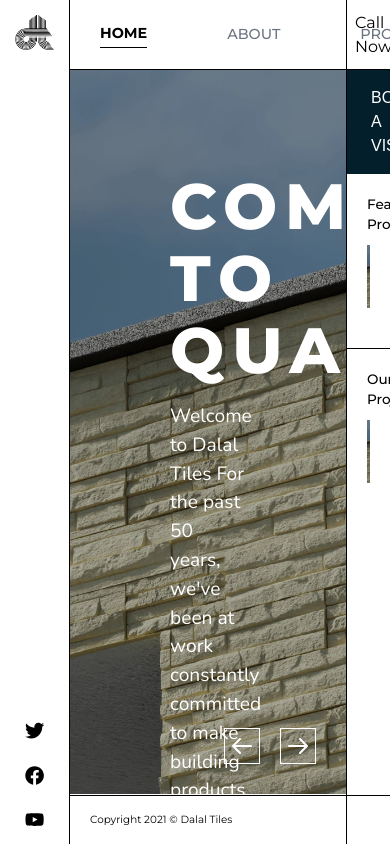
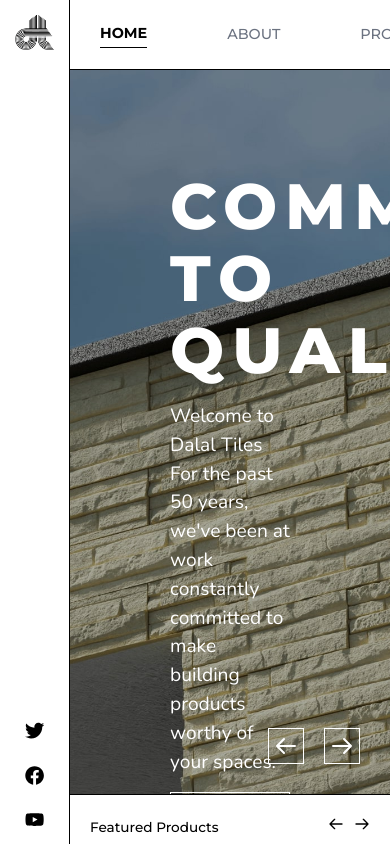
Before and after one commit to Souro-23/Dalal-tiles, a Next.js app: page / in a window 390 px wide. Shown: the top 846 px of the page. Built offline with nearby package versions, Linux system fonts and the light colour scheme.

Commit message:
Basic tablet layout

```diff
--- a/styles/components/_aboutBanner.scss
+++ b/styles/components/_aboutBanner.scss
@@ -1,6 +1,5 @@
 .about-banner {
-  max-height: 500px;
-  height: 100%;
+  height: 500px;
   padding: 50px;
 
   display: flex;
--- a/styles/components/_index.scss
+++ b/styles/components/_index.scss
@@ -1,4 +1,3 @@
-@forward "layout";
 @forward "sideNav";
 @forward "navbar";
 @forward "callNow";
@@ -19,3 +18,5 @@
 @forward "productsSlider";
 @forward "productDetailsPage";
 @forward "swatchSlider";
+
+@forward "layout";
--- a/styles/components/_layout.scss
+++ b/styles/components/_layout.scss
@@ -43,3 +43,30 @@
     background: transparent;
   }
 }
+
+@media only screen and (max-width: 1200px) {
+  .layout-container {
+    height: auto;
+    grid-template-columns: 70px calc(100% - 70px);
+    grid-template-rows: 70px auto auto 48px;
+    grid-template-areas:
+      "side-nav navbar "
+      "side-nav main "
+      "side-nav sidebar "
+      "side-nav footer";
+  }
+
+  .call-now {
+    display: none;
+  }
+
+  .visit-btn {
+    display: none;
+  }
+
+  .main,
+  .footer,
+  .navbar {
+    border-right: 0;
+  }
+}
--- a/styles/components/_sideNav.scss
+++ b/styles/components/_sideNav.scss
@@ -1,5 +1,6 @@
 .side-nav {
-  position: sticky;
+  position: fixed;
+  width: 70px;
   top: 0;
   display: flex;
   align-items: center;
```
